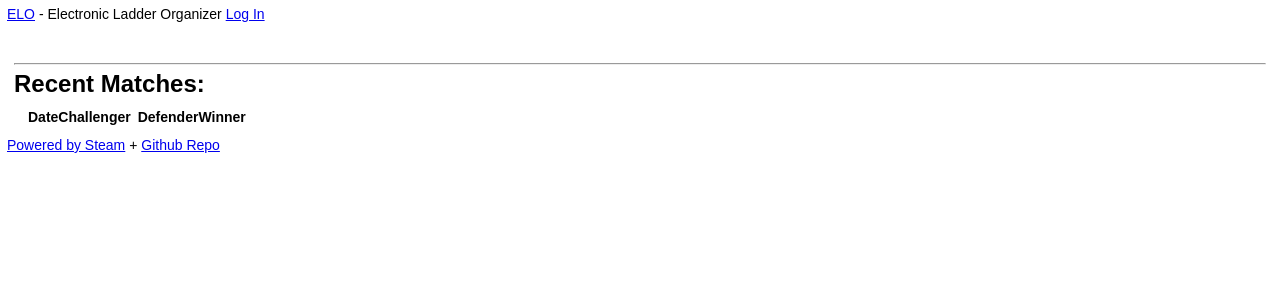
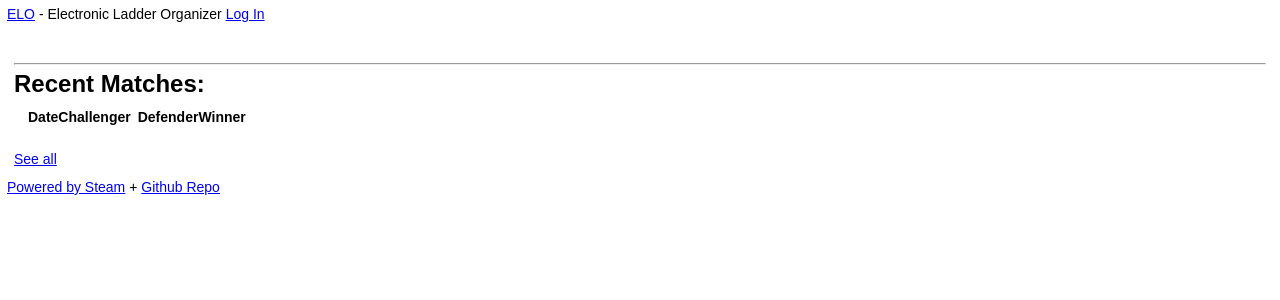
Before and after one commit to GordonsBeard/elo, a Django app: template ladder/templates/single_ladder_listing.html in a window 1280 px wide. Shown: the top 300 px of the page. Run offline with Django 3.2, Linux system fonts and the light colour scheme; the template is opened without the code that fills it, so the values that code supplies are empty; parts of the project's set-up code (start-up, migrations or seed data) failed here and were passed over.

Commit message:
Added "See All" link to Ladder Match List

```diff
--- a/ladder/templates/match_list.html
+++ b/ladder/templates/match_list.html
@@ -27,6 +27,7 @@
         <th></th>
     </tr>
     {% for match in matches %}
+        {% if match.winner %}
         <tr>
             <td>{{ match.date_complete }}</td>
             <td><img src="{{ match.challenger.userprofile.avatar }}" /></td>
@@ -38,6 +39,7 @@
             <td><em><a href="{% url 'user:profile' match.winner.username %}">{{ match.winner.userprofile.handle }}</a></em>{% if match.winner_rank %} [{{ match.winner_rank }}{{ match.get_winner_rank_icon_display }}]{% endif %}</td>
             <td><a href="{% url 'ladder:match_detail' ladder.slug match.id %}">Details</a>
         </tr>
+        {% endif %}
     {% endfor %}
     </table>
     {% else %}
--- a/ladder/templates/single_ladder_listing.html
+++ b/ladder/templates/single_ladder_listing.html
@@ -87,5 +87,6 @@
 </tr>
 {% endif %}
 {% endfor %}
-</table>
+</table><br />
+<a href="{% url 'ladder:match_list' ladder.slug %}">See all</a>
 {% endblock content %}
```
Lines whose indentation alone changed are shown as unchanged.
